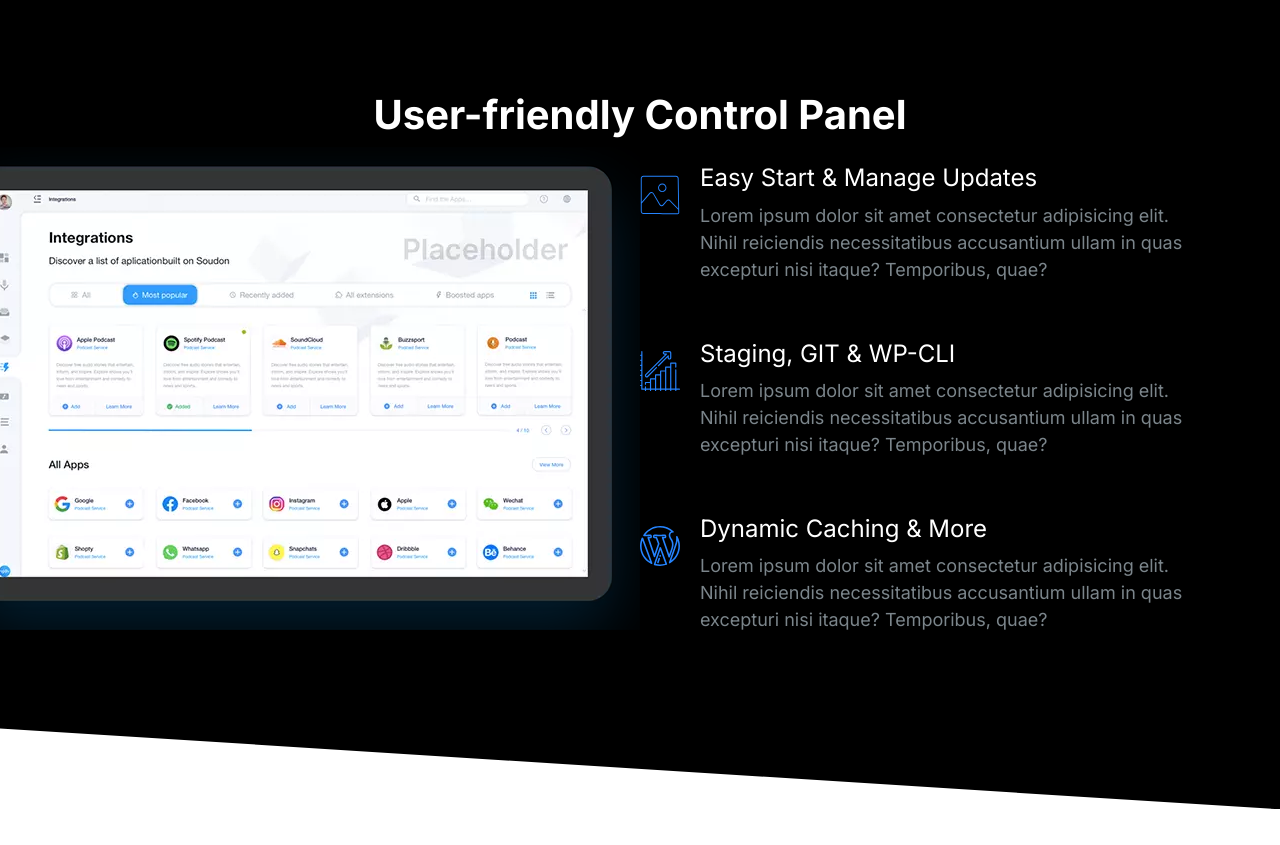
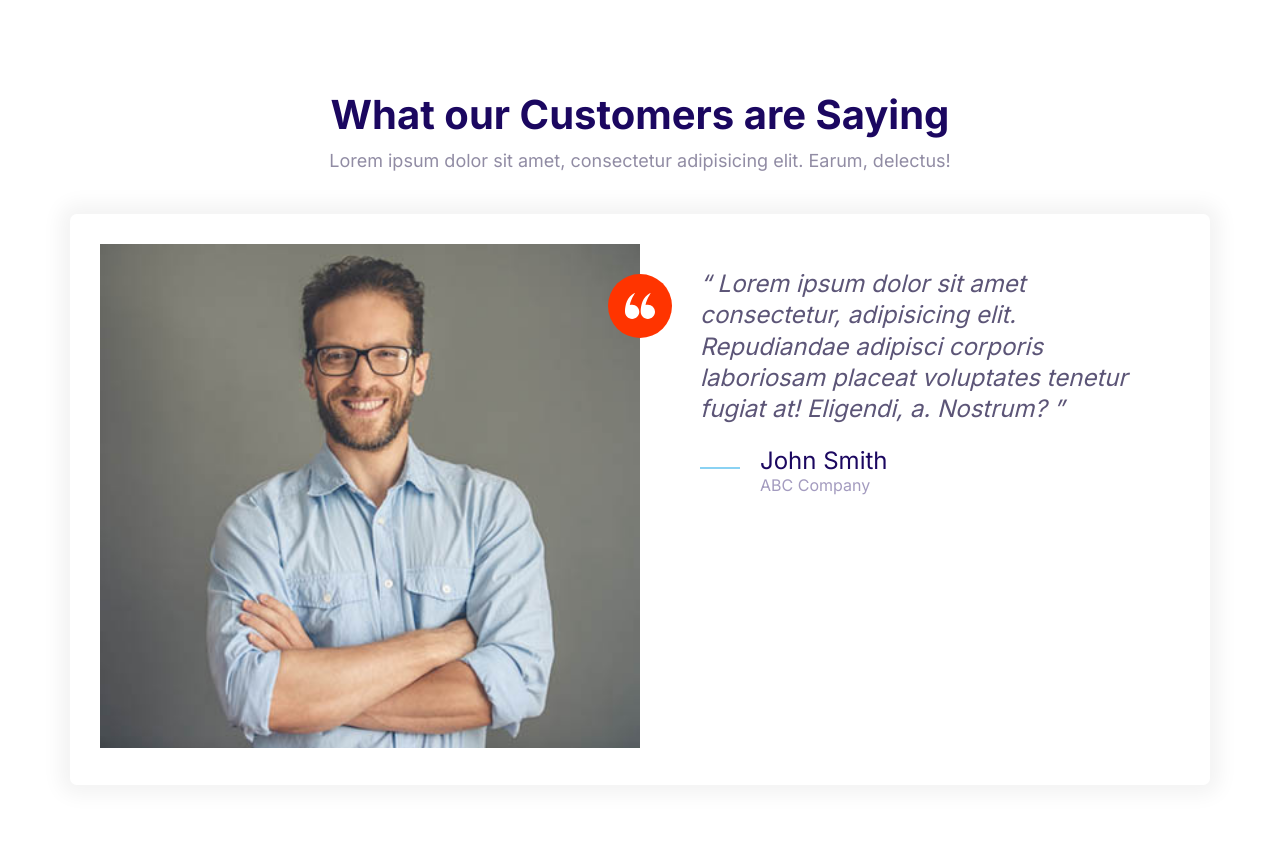
Before and after one commit to TravisHFan/moshify, a plain HTML site: page index.html in a window 1280 px wide. Before the commit the page ends 809 px from the top, so only its background shows below. Drawn offline with Linux system fonts and the light colour scheme.

Commit message:
Testimonials Block

```diff
--- a/css/styles.css
+++ b/css/styles.css
@@ -616,6 +616,7 @@ a {
 
 .block__header {
     text-align: center;
+    margin-bottom: 4rem;
 }
 
 .block__heading {
--- a/index.html
+++ b/index.html
@@ -15,75 +15,50 @@
   </head>
 
   <body>
-    <section class="block block--dark block--skewed-right block-showcase">
+    <section class="block">
       <header class="block__header">
-        <h2>User-friendly Control Panel</h2>
+        <h2>What our Customers are Saying</h2>
+        <p>
+          Lorem ipsum dolor sit amet, consectetur adipisicing elit. Earum,
+          delectus!
+        </p>
       </header>
-      <div class="container grid grid--1x2">
-        <picture class="block-showcase__image">
-          <source
-            type="image/webp"
-            srcset="images/ipad.webp 1x, images/ipad@2x.webp 2x"
+      <div class="container">
+        <div class="card testimonial">
+          <div class="grid grid--1x2">
+            <div class="testimonial__image">
+              <img
+                src="images/testimonial.jpg"
+                alt="A happy, smailing customer"
               />
-          <source
-            type="image/png"
-            srcset="images/ipad.png 1x, images/ipad@2x.png 2x"
-          />
-          <img src="images/ipad.png" alt="" />
-        </picture>
-        <ul class="list">
-          <li>
+              <span class="icon-container icon-container--accent">
+                <svg class="icon icon--white icon--small">
+                  <use xlink:href="images/sprite.svg#quotes"></use>
+                </svg>
+              </span>
+            </div>
+            <blockquote class="quote">
+              <p class="quote__text">
+                Lorem ipsum dolor sit amet consectetur, adipisicing elit.
+                Repudiandae adipisci corporis laboriosam placeat voluptates
+                tenetur fugiat at! Eligendi, a. Nostrum?
+              </p>
+              <footer>
                 <div class="media">
                   <div class="media__image">
-                <svg class="icon icon--primary">
-                  <use xlink:href="images/sprite.svg#snap"></use>
+                    <svg class="icon icon--primary quote__line">
+                      <use xlink:href="images/sprite.svg#line"></use>
                     </svg>
                   </div>
                   <div class="media__body">
-                <h3 class="media__title">Easy Start & Manage Updates</h3>
-                <p>
-                  Lorem ipsum dolor sit amet consectetur adipisicing elit. Nihil
-                  reiciendis necessitatibus accusantium ullam in quas excepturi
-                  nisi itaque? Temporibus, quae?
-                </p>
+                    <h3 class="media__title quote__author">John Smith</h3>
+                    <p class="quote__organization">ABC Company</p>
                   </div>
                 </div>
-          </li>
-          <li>
-            <div class="media">
-              <div class="media__image">
-                <svg class="icon icon--primary">
-                  <use xlink:href="images/sprite.svg#growth"></use>
-                </svg>
-              </div>
-              <div class="media__body">
-                <h3 class="media__title">Staging, GIT & WP-CLI</h3>
-                <p>
-                  Lorem ipsum dolor sit amet consectetur adipisicing elit. Nihil
-                  reiciendis necessitatibus accusantium ullam in quas excepturi
-                  nisi itaque? Temporibus, quae?
-                </p>
+              </footer>
+            </blockquote>
           </div>
         </div>
-          </li>
-          <li>
-            <div class="media">
-              <div class="media__image">
-                <svg class="icon icon--primary">
-                  <use xlink:href="images/sprite.svg#wordpress"></use>
-                </svg>
-              </div>
-              <div class="media__body">
-                <h3 class="media__title">Dynamic Caching & More</h3>
-                <p>
-                  Lorem ipsum dolor sit amet consectetur adipisicing elit. Nihil
-                  reiciendis necessitatibus accusantium ullam in quas excepturi
-                  nisi itaque? Temporibus, quae?
-                </p>
-              </div>
-            </div>
-          </li>
-        </ul>
       </div>
     </section>
     <script src="js/main.js"></script>
```
Also changed, not shown: components/Testimonials Block.html (added, +42 -0 lines). Lines whose indentation alone changed are shown as unchanged.
